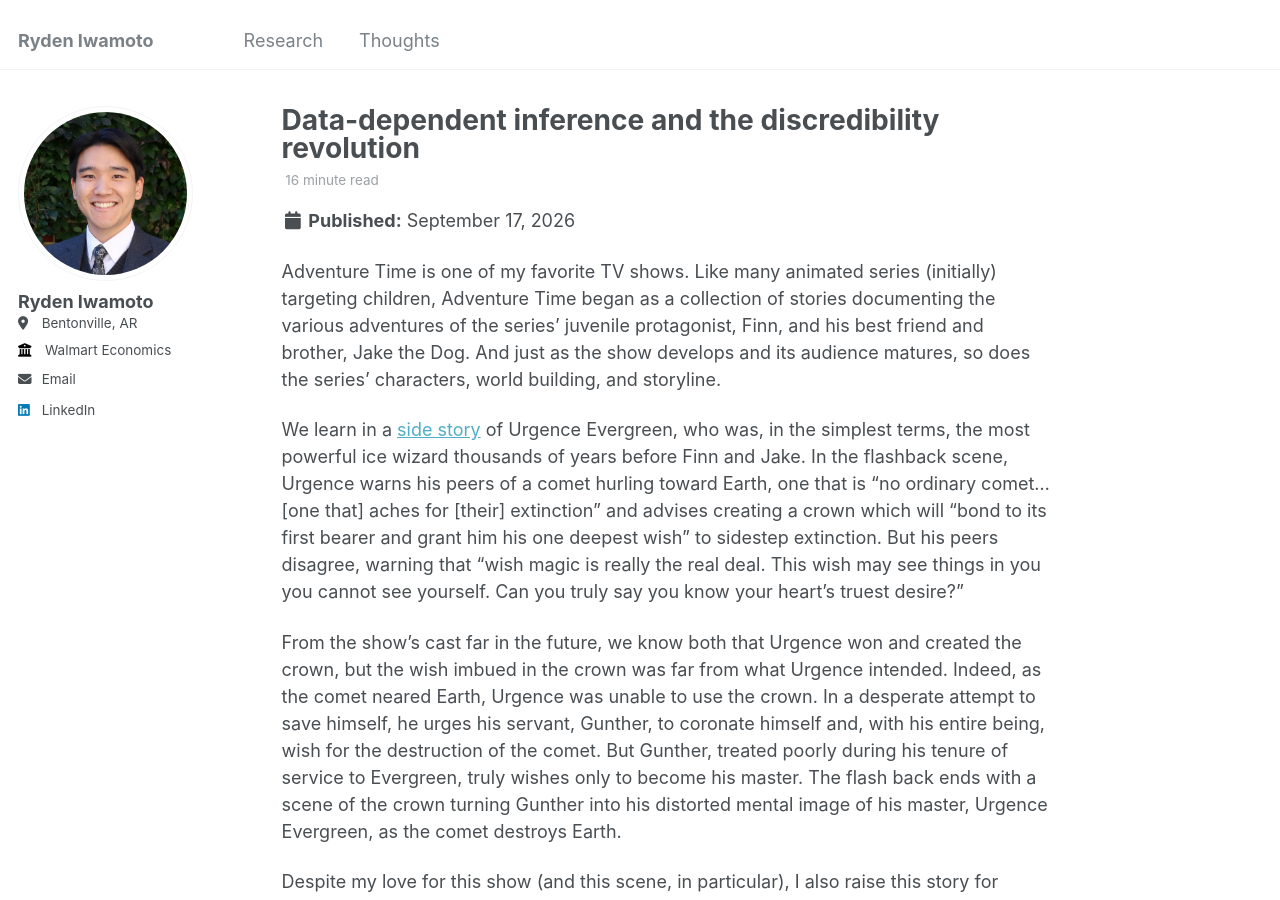
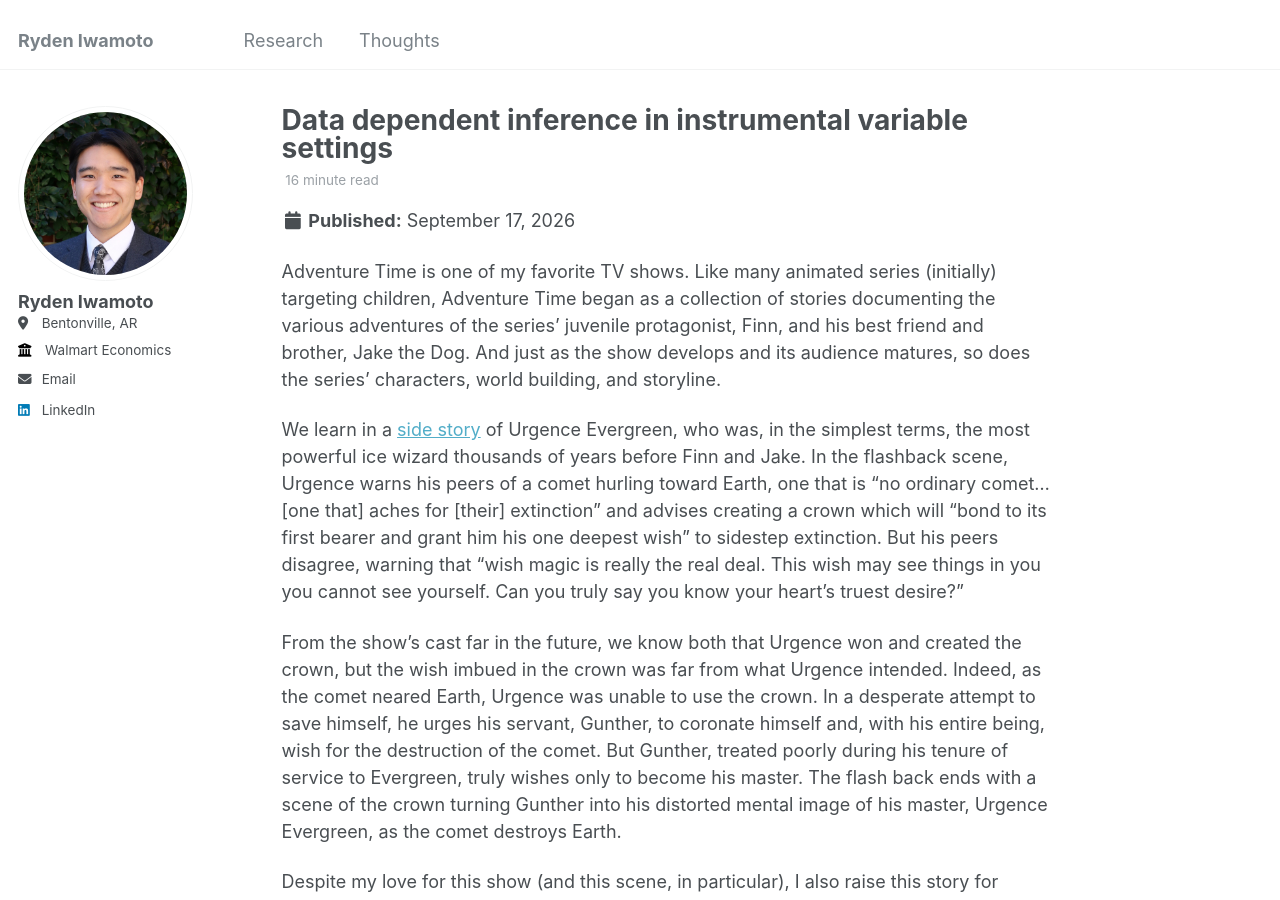
Before and after one commit to rydeniwamoto/rydeniwamoto.github.io, a Jekyll site: the page built from _posts/2026-09-17-data-dependent-inference.md, in a window 1280 px wide and 900 px high. Built offline with Jekyll 4.4.1, drawn with Linux system fonts in a browser that asks for light colours.

Commit message:
Update data dependent inference post title

```diff
--- a/_posts/2026-09-17-data-dependent-inference.md
+++ b/_posts/2026-09-17-data-dependent-inference.md
@@ -1,5 +1,5 @@
 ---
-title: "Data-dependent inference and the discredibility revolution"
+title: "Data dependent inference in instrumental variable settings"
 date: 2026-09-17
 permalink: /posts/2026/09/data-dependent-inference/
 excerpt: "How selective inference and instrument hacking complicate statistical inference, and what researchers can do about it."
```
